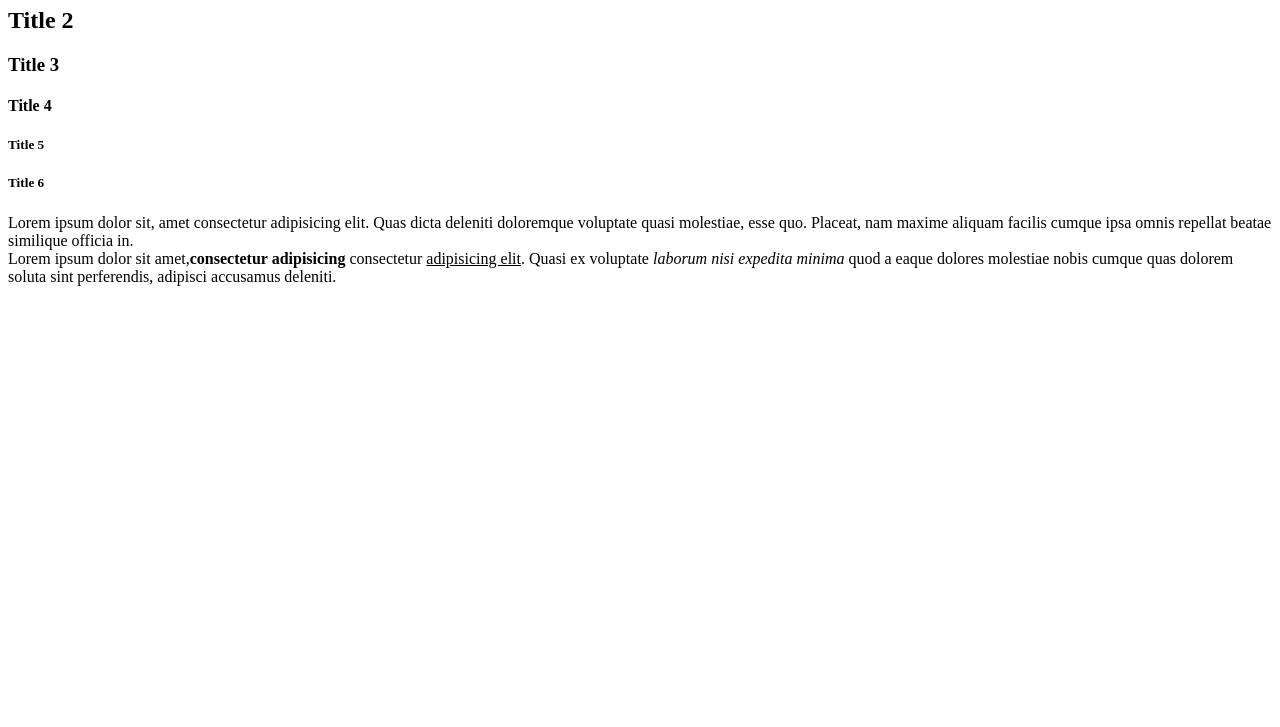
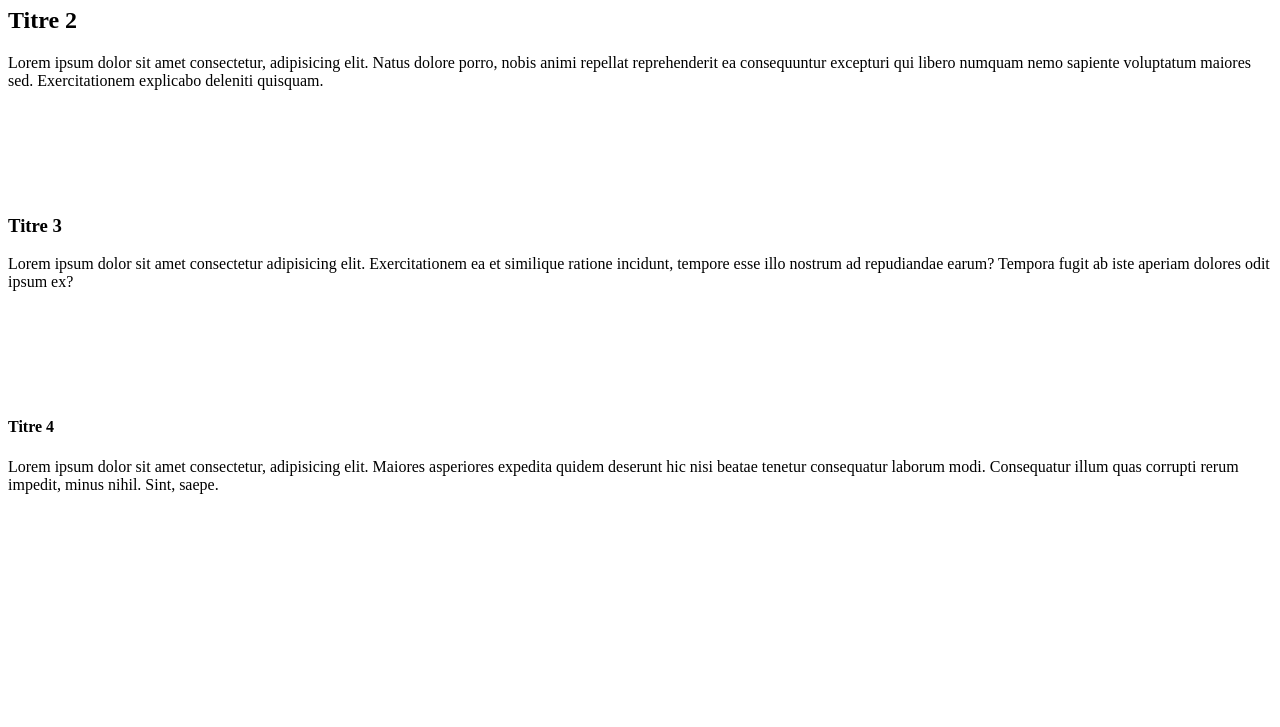
Before and after one commit to AYOUB-CHAKIR/docplanner, a plain HTML site: page index.html in a window 1280 px wide. Shown: the part 73-800 px from the top of the page. Drawn offline with Linux system fonts and the light colour scheme.

Commit message:
Execice 1

```diff
--- a/index.html
+++ b/index.html
@@ -1,19 +1,33 @@
 <!DOCTYPE html>
 <html>
-    <head>
-        <title>Ceci est le titre de ma page</title>
-    </head>
-    <body>
-    <h1>Title 1</h1>
-    <h2>Title 2</h2>
-    <h3>Title 3</h3>
-    <h4>Title 4</h4>
-    <h5>Title 5</h5>
-    <h5>Title 6</h5>
+
+<head>
+    <title>Exercice 1</title>
+</head>
+
+<body>
+    <h1>Grand titre</h1>
+
     <p>
-Lorem ipsum dolor sit, amet consectetur adipisicing elit. Quas dicta deleniti doloremque voluptate quasi molestiae, esse quo. Placeat, nam maxime aliquam facilis cumque ipsa omnis repellat beatae similique officia in.
-<br/>
-       Lorem ipsum dolor sit amet,<strong>consectetur adipisicing</strong> consectetur <u>adipisicing elit</u>. Quasi ex voluptate <em>laborum nisi expedita minima</em> quod a eaque dolores molestiae nobis cumque quas dolorem soluta sint perferendis, adipisci accusamus deleniti.
+        <h2>Titre 2</h2>
+        Lorem ipsum dolor sit amet consectetur, adipisicing elit. Natus dolore porro, nobis animi repellat reprehenderit
+        ea consequuntur excepturi qui libero numquam nemo sapiente voluptatum maiores sed. Exercitationem explicabo
+        deleniti quisquam.
     </p>
-    </body>
+    <br><br><br><br><br>
+    <p>
+        <h3>Titre 3</h3>
+        Lorem ipsum dolor sit amet consectetur adipisicing elit. Exercitationem ea et similique ratione incidunt,
+        tempore esse illo nostrum ad repudiandae earum? Tempora fugit ab iste aperiam dolores odit ipsum ex?
+    </p>
+    <br><br><br><br><br>
+    <p>
+        <h4>Titre 4</h4>
+        Lorem ipsum dolor sit amet consectetur, adipisicing elit. Maiores asperiores expedita quidem deserunt hic nisi
+        beatae tenetur consequatur laborum modi. Consequatur illum quas corrupti rerum impedit, minus nihil. Sint,
+        saepe.
+    </p>
+
+</body>
+
 </html>
```
